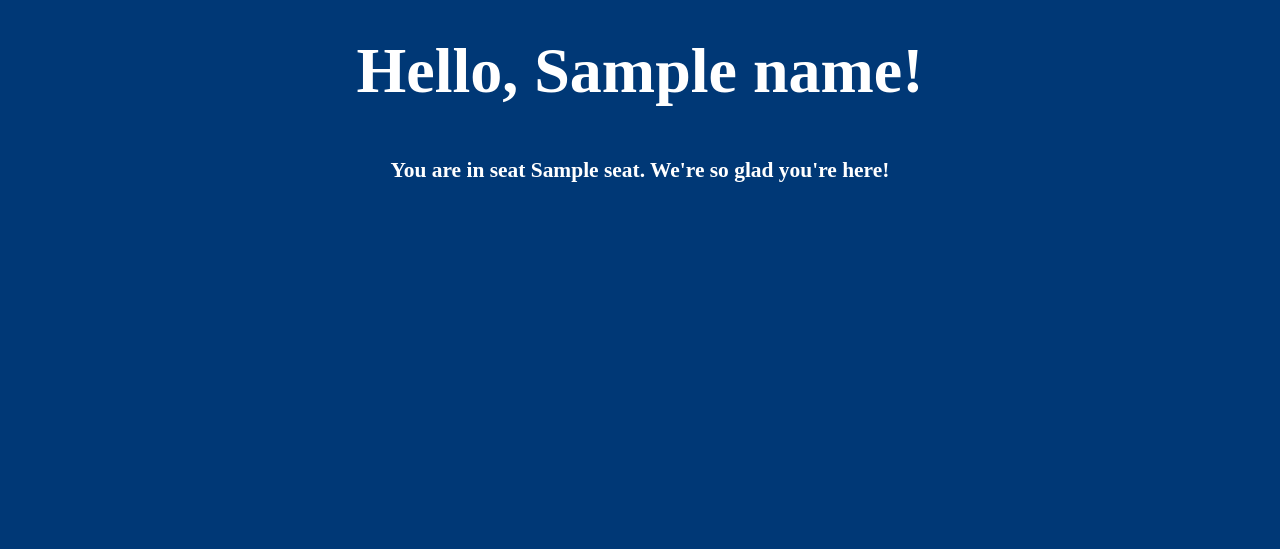
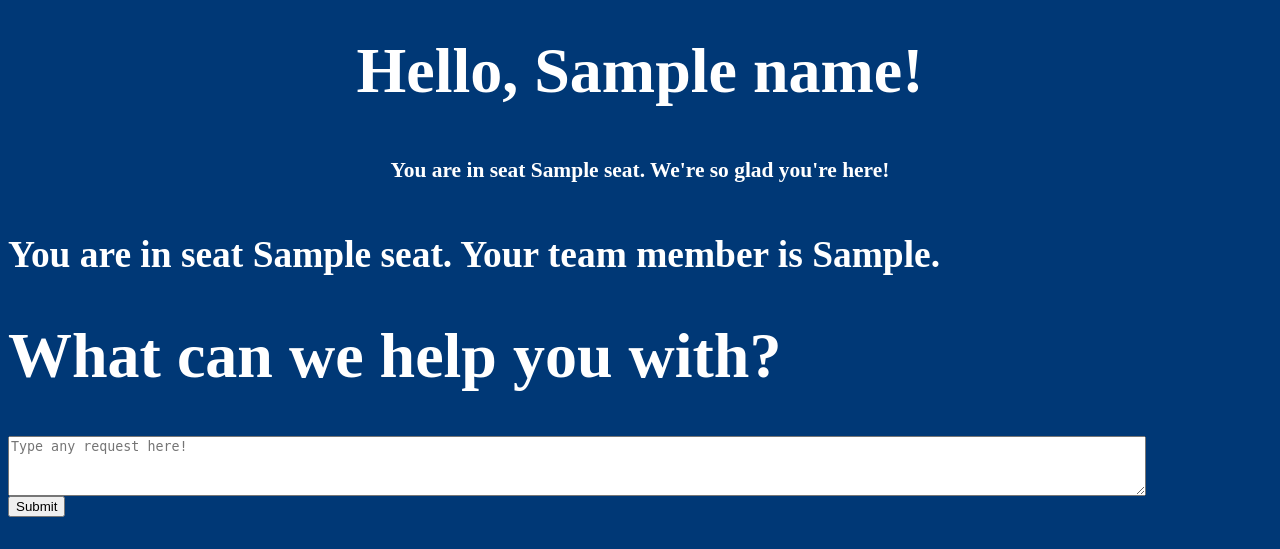
Before and after one commit to eaculb/hack_it_together_2019, a Flask app: template templates/emptylayout.html in a window 1280 px wide. Shown: the part 1210-1759 px from the top of the page. Before the commit the page ends 1392 px from the top, so only its background shows below. Run offline with Flask 2, Linux system fonts and the light colour scheme; the template is opened without the code that fills it: most values are stand-ins (such as "Sample title", 1, 10 or a date in 2020); some libraries are stand-ins or nearby versions.

Commit message:
moved unused code from /requests here for possible future use

```diff
--- a/templates/emptylayout.html
+++ b/templates/emptylayout.html
@@ -66,3 +66,21 @@ if(member[role] == "Crew Member")
   <h1 class="w3-xxxlarge"><b><center>Hello, {{name}}!</center></b></h1>
     <h6><center>You are in seat {{seat}}. We're so glad you're here!</center></h6>
 </header>
+
+
+
+
+<div class="w3-row-padding w3-center w3-margin-top">
+<form id="requests" class="w3-full" method=POST action="{{ url_for('submit_request') }}">
+  <div class="w3-card w3-container w3-left-align">
+    <h3> You are in seat {{seat}}. Your team member is {{team_member}}.</h3>
+    <h1> What can we help you with?</h1>
+        <textarea id="need" form="requests" class="w3-text" type="text" placeholder="Type any request here!" style="width:90%;height:60px"></textarea>
+        <div class="w3-section">
+              <input type="submit" value="Submit">
+        </div>
+        <div class="w3-row-padding w3-center w3-margin-top">
+      </div>
+  </div>
+</form>
+<div class="w3-row-padding w3-center w3-margin-bottom">
```
